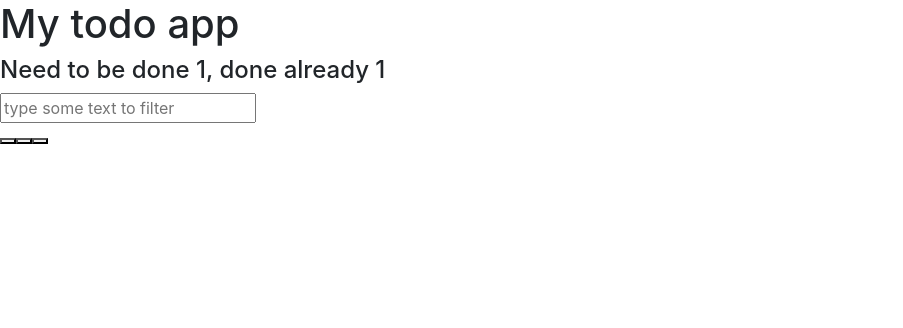
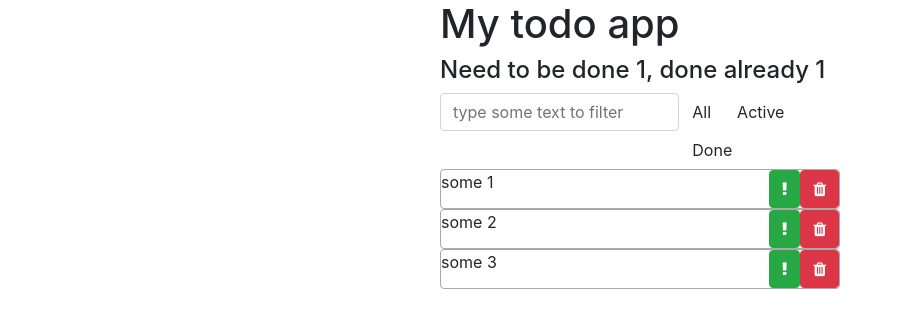
Before and after one commit to artemfob/todo-self-app, a React app in the folder self-app/: page / in a window 1280 px wide. Shown: the whole page, without its empty margins (0-903 px from the left). Built offline with nearby package versions, Linux system fonts and the light colour scheme.

Commit message:
add new func, add props and todo list in app comp

```diff
--- a/self-app/package.json
+++ b/self-app/package.json
@@ -5,6 +5,7 @@
   "dependencies": {
     "react": "^16.11.0",
     "react-dom": "^16.11.0",
+    "react-router-dom": "^5.1.2",
     "react-scripts": "3.2.0"
   },
   "scripts": {
--- a/self-app/public/index.html
+++ b/self-app/public/index.html
@@ -13,6 +13,10 @@
     <link href="https://stackpath.bootstrapcdn.com/bootstrap/4.3.1/css/bootstrap.min.css"
           rel="stylesheet"
           integrity="sha384-ggOyR0iXCbMQv3Xipma34MD+dH/1fQ784/j6cY/iJTQUOhcWr7x9JvoRxT2MZw1T"
+          crossorigin="anonymous">
+    <link href="https://stackpath.bootstrapcdn.com/font-awesome/4.7.0/css/font-awesome.min.css"
+          rel="stylesheet"
+          integrity="sha384-wvfXpqpZZVQGK6TAh5PVlGOfQNHSoD2xbE+QkPxCAFlNEevoEH3Sl0sibVcOQVnN"
           crossorigin="anonymous">
     <!--
       manifest.json provides metadata used when your web app is installed on a
--- a/self-app/src/components/app/index.css
+++ b/self-app/src/components/app/index.css
@@ -0,0 +1,4 @@
+.body{
+    margin: 0 auto;
+    width: 400px;
+}
--- a/self-app/src/components/app/index.js
+++ b/self-app/src/components/app/index.js
@@ -1,40 +1,44 @@
 import React, {Component} from 'react';
+
 import Header from '../header';
 import SearchPanel from '../search-panel';
 import ItemStatusFilter from '../item-status-filter';
 import TodoList from '../todo-list';
-import AddBar from '../add-bar'
+// import AddBar from '../add-bar'
+import './index.css';
 
-export default class App extends Component{
-    createElement = (text) =>{
-        return{
+export default class App extends Component {
+    maxId = 1;
+
+    createElement = (text) => {
+        return {
             label: text,
             important: false,
             done: false,
             id: this.maxId++
         }
     };
-    maxId = 1;
+
     state = {
-        todoData : [
+        todoData: [
             this.createElement('some 1'),
             this.createElement('some 2'),
             this.createElement('some 3')
         ]
-};
+    };
 
 
-    render(){
+    render() {
         const {todoData} = this.state;
-        return(
+        return (
             <div className="body">
-                <Header />
-                <div>
-                    <SearchPanel />
-                    <ItemStatusFilter />
+                <Header/>
+                <div className="d-flex">
+                    <SearchPanel/>
+                    <ItemStatusFilter/>
+                    {/*<AddBar/>*/}
                 </div>
-
-
+                <TodoList todos={todoData}/>
             </div>
         )
     }
--- a/self-app/src/components/item-status-filter/index.js
+++ b/self-app/src/components/item-status-filter/index.js
@@ -5,9 +5,9 @@ export default class ItemStatusFilter extends Component{
     render() {
         return(
             <div>
-                <button></button>
-                <button></button>
-                <button></button>
+                <button className="btn ">All</button>
+                <button className="btn ">Active</button>
+                <button className="btn ">Done</button>
             </div>
         )
     }
--- a/self-app/src/components/search-panel/index.js
+++ b/self-app/src/components/search-panel/index.js
@@ -4,9 +4,10 @@ export default class SearchPanel extends Component{
 
     render() {
         return(
-            <form action="">
+            <form action="" >
                 <input type="text"
-                       placeholder='type some text to filter' />
+                       placeholder='type some text to filter'
+                       className="form-control"/>
             </form>
         )
     }
--- a/self-app/src/components/todo-list-item/index.css
+++ b/self-app/src/components/todo-list-item/index.css
@@ -0,0 +1,4 @@
+.todo-item{
+    border: 1px solid darkgrey;
+    border-radius: 4px;
+}
--- a/self-app/src/components/todo-list-item/index.js
+++ b/self-app/src/components/todo-list-item/index.js
@@ -0,0 +1,20 @@
+import React, {Component} from 'react';
+import './index.css'
+
+export default class TodoListItem extends Component{
+
+    render() {
+        const {label} = this.props;
+        return(
+            <div className="d-flex todo-item">
+                <span >
+                {label}
+                </span>
+                <div className="btns ml-auto">
+                    <button className="btn btn-success"><i className="fa fa-exclamation"> </i></button>
+                    <button className="btn btn-danger"><i className='fa fa-trash'> </i></button>
+                </div>
+            </div>
+        )
+    }
+}
--- a/self-app/src/components/todo-list/index.js
+++ b/self-app/src/components/todo-list/index.js
@@ -0,0 +1,20 @@
+import React, {Component} from 'react'
+import TodoListItem from '../todo-list-item';
+
+export default class TodoList extends Component{
+
+    render() {
+        const {todos} = this.props;
+        const elements = todos.map((item)=>{
+            const {id, ...itemProps} = item;
+            return(
+                <li key={id}><TodoListItem {...itemProps}/></li>
+            )
+        });
+        return(
+            <ul className="list-unstyled">
+                {elements}
+            </ul>
+        )
+    }
+}
--- a/self-app/src/index.js
+++ b/self-app/src/index.js
@@ -1,5 +1,5 @@
 import React from 'react';
 import ReactDOM from 'react-dom';
-import App from "./components/app";
+import App from './components/app'
 
-ReactDOM.render(<App/>, document.getElementById('root'));
+ReactDOM.render(<App />, document.getElementById('root'));
```
Also changed, not shown: 1 other file.
